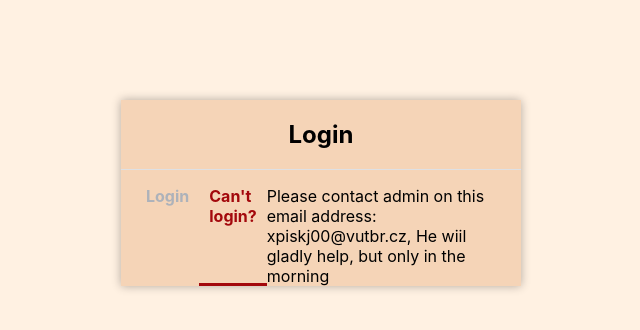
After one commit to VojtechKrejcik/iis_testing_online, a Flask app: page /cant_login in a window 1280 px wide. The commit adds this page. Shown: the top 330 px of the page, without its empty margins (319-959 px from the left). Run offline with Flask 2, Linux system fonts and the light colour scheme; some libraries are stand-ins or nearby versions.

Commit message:
help for people wo cant register and some small repairs

```diff
--- a/main.py
+++ b/main.py
@@ -19,7 +19,11 @@ mysql = MySQL(app)
 @app.route('/', methods=['GET', 'POST'])
 def login():
     if request.method == 'GET':
-        return render_template('login.html', msg='')
+        try:
+            if session['loggedin']:
+                return redirect(url_for('home'))
+        except:
+            return render_template('login.html', msg='')
 
     elif request.method == 'POST':
          # Create variables for easy access
@@ -45,7 +49,9 @@ def login():
             return render_template('login.html', msg='Incorrect username/password!')
     # Show the login form with message (if any)
 
-
+@app.route('/cant_login')
+def cant_login():
+    return render_template("cant_login.html")
 
 @app.route('/home/', methods=['GET', 'POST'])
 def home():
@@ -57,3 +63,14 @@ def home():
         return session['status']
     elif session['status'] == "student":
         return render_template('home_student.html')
+    else:
+        return render_template('login.html', msg='Please, log in')
+
+@app.route('/home/logout')
+def logout():
+    # Remove session data, this will log the user out
+   session.pop('loggedin', None)
+   session.pop('id', None)
+   session.pop('username', None)
+   # Redirect to login page
+   return redirect(url_for('login'))
--- a/static/style.css
+++ b/static/style.css
@@ -6,6 +6,7 @@
     -moz-osx-font-smoothing: grayscale;
 }
 body {
+    height: 100%;
     background-color: #FFF1E2;
     margin: 0;
 }
@@ -40,13 +41,13 @@ body {
     border-bottom: 3px solid #A3080C;
     color: #A3080C;
 }
-.login form, .register form {
+.login form, .register div {
     display: flex;
     flex-wrap: wrap;
     justify-content: center;
     padding-top: 20px;
 }
-.login form label, .register form label {
+.login form label, .register  {
     display: flex;
     justify-content: center;
     align-items: center;
@@ -82,7 +83,9 @@ body {
     background-color: #F5D4B7;
     height: 60px;
     width: 100%;
-    border: 0;
+    border-bottom-style: solid;
+    border-color: #A3080C;
+
 }
 .navtop div {
     display: flex;
@@ -119,9 +122,11 @@ body.loggedin {
 }
 
 .sidebar{
+    margin-bottom: -1500px;
+    padding-bottom: 1500px;
     overflow-x: hidden;
     background-color: #F5D4B7;
-    border-style: solid;
+    border-right-style: solid;
     border-color: #A3080C;
     float: left;
 }
--- /dev/null
+++ b/templates/cant_login.html
@@ -0,0 +1,22 @@
+<!DOCTYPE html>
+<html>
+    <head>
+        <meta charset="utf-8">
+        <title>Login</title>
+        <link rel="stylesheet" href="{{ url_for('static', filename='style.css') }}">
+        <link rel="stylesheet" href="https://use.fontawesome.com/releases/v5.7.1/css/all.css">
+    </head>
+    <body>
+        <div class="login">
+            <h1>Login</h1>
+            <div class="links">
+                <a href="{{ url_for('login') }}">Login</a>
+                <a href="{{ url_for('cant_login') }}"class="active">Can't login?</a>
+                <div>
+                    Please contact admin on this email address: xpiskj00@vutbr.cz, He wiil gladly help, but only in the morning
+                </div>
+            </div>
+
+        </div>
+    </body>
+</html>
--- a/templates/home_student.html
+++ b/templates/home_student.html
@@ -25,8 +25,8 @@
                 <a href="#" onclick="sidebar_open_close()"><i class="fas fa-bars"></i></a>
                 <h1>Online testing</h1>
                 <a href="{{ url_for('home') }}"><i class="fas fa-home"></i>Home</a>
-                <a href="{{ url_for('home') }}"><i class="fas fa-user-circle"></i>Profile</a>
-                <a href="{{ url_for('home') }}"><i class="fas fa-sign-out-alt"></i>Logout</a>
+                <a href="{{ url_for('home') }}"><i class="fas fa-cog"></i>Settings</a>
+                <a href="{{ url_for('logout') }}"><i class="fas fa-sign-out-alt"></i>Logout</a>
             </div>
         </nav>
         Lorem ipsum dolor sit amet, consectetuer adipiscing elit. Pellentesque ipsum. Vestibulum fermentum tortor id mi. Nullam feugiat, turpis at pulvinar vulputate, erat libero tristique tellus, nec bibendum odio risus sit amet ante. Donec iaculis gravida nulla. Praesent vitae arcu tempor neque lacinia pretium. Donec ipsum massa, ullamcorper in, auctor et, scelerisque sed, est. In convallis. Proin pede metus, vulputate nec, fermentum fringilla, vehicula vitae, justo. Nullam sapien sem, ornare ac, nonummy non, lobortis a enim. Duis condimentum augue id magna semper rutrum. Etiam posuere lacus quis dolor. Praesent vitae arcu tempor neque lacinia pretium. Aenean id metus id velit ullamcorper pulvinar. Morbi scelerisque luctus velit. Aliquam ante.
--- a/templates/login.html
+++ b/templates/login.html
@@ -11,7 +11,7 @@
             <h1>Login</h1>
             <div class="links">
                 <a href="{{ url_for('login') }}" class="active">Login</a>
-                <a href="#">Can't login?</a>
+                <a href="{{ url_for('cant_login') }}">Can't login?</a>
             </div>
             <form action="{{ url_for('login') }}" method="post">
                 <!-- https://stackoverflow.com/questions/12894169/what-is-the-html-for-attribute-in-label explains for attribute-->
```
